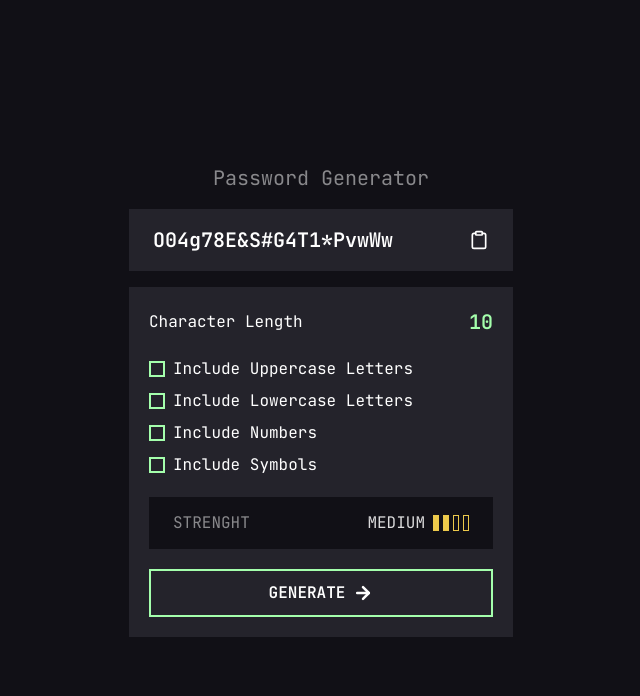
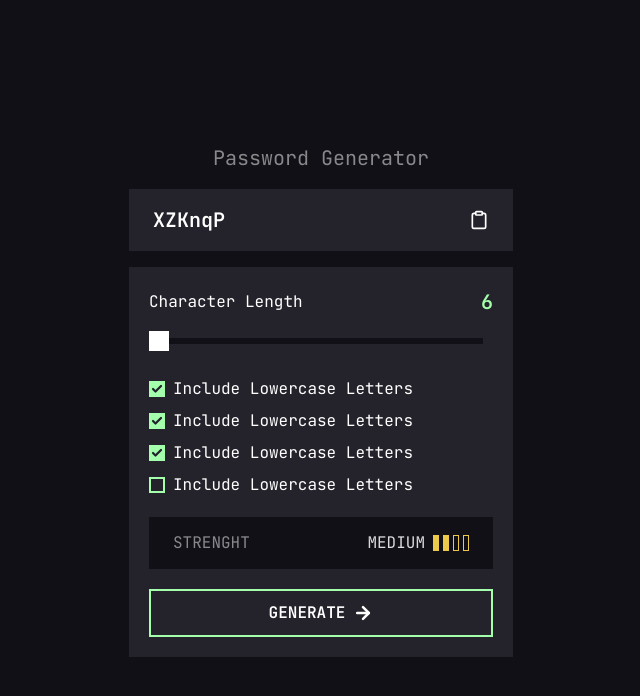
Before and after one commit to Eriickson/password-generator-app, a Next.js app: page / in a window 1280 px wide. Shown: the top 696 px of the page, without its empty margins (319-959 px from the left). Built offline with nearby package versions, Linux system fonts and the light colour scheme.

Commit message:
Adding RequirementsFormCheckbox

```diff
--- a/package.json
+++ b/package.json
@@ -19,9 +19,11 @@
     "eslint-config-next": "13.4.2",
     "framer-motion": "^10.12.12",
     "next": "13.4.2",
+    "rc-slider": "^10.1.1",
     "react": "18.2.0",
     "react-dom": "18.2.0",
     "react-feather": "^2.0.10",
+    "react-range": "^1.8.14",
     "typescript": "5.0.4"
   }
 }
--- /dev/null
+++ b/src/@types/RequirementsFormValues.d.ts
@@ -0,0 +1,5 @@
+declare module "@password-generator" {
+  type RequirementsFormKeys = "includeLowercase" | "includeUppercase" | "includeNumbers" | "includeSymbols";
+
+  type RequirementsFormValues = Record<RequirementsFormKeys, boolean>;
+}
--- a/src/components/customCheckbox/index.tsx
+++ b/src/components/customCheckbox/index.tsx
@@ -2,16 +2,30 @@ import { Box, Center, Checkbox, HStack, Text } from "@chakra-ui/react";
 import React, { FC, useState } from "react";
 import { Check } from "react-feather";
 
-interface CustomCheckboxProps {
+export interface CustomCheckboxProps {
   label: string;
+  onChange: (value: boolean) => void;
+  defaultValue?: boolean;
+  isDisabled?: boolean;
 }
 
-export const CustomCheckbox: FC<CustomCheckboxProps> = ({ label }) => {
-  const [isChecked, setIsChecked] = useState(false);
+export const CustomCheckbox: FC<CustomCheckboxProps> = ({ isDisabled, defaultValue = false, label, onChange }) => {
+  const [isChecked, setIsChecked] = useState(defaultValue);
 
   return (
-    <HStack cursor="pointer" w="max-content" onClick={() => setIsChecked((prev) => !prev)}>
+    <HStack
+      cursor="pointer"
+      w="max-content"
+      onClick={() => {
+        const newValue = !isChecked;
+        if (!isDisabled) {
+          onChange(newValue);
+          setIsChecked(newValue);
+        }
+      }}
+    >
       <Center
+        opacity={isDisabled ? 0.5 : 1}
         bgColor={isChecked ? "brightgreen.500" : "transparent"}
         borderWidth="2px"
         borderColor="brightgreen.500"
--- a/src/components/requirementsForm/index.tsx
+++ b/src/components/requirementsForm/index.tsx
@@ -1,16 +1,61 @@
-import { Box, Stack } from "@chakra-ui/react";
-import React from "react";
-import { CustomCheckbox } from "../customCheckbox";
+import React, { FC } from "react";
 
-export const RequirementsForm = () => {
+import { Stack } from "@chakra-ui/react";
+
+import { RequirementsFormKeys, RequirementsFormValues } from "@password-generator";
+
+import { CustomCheckbox, CustomCheckboxProps } from "../customCheckbox";
+
+interface RequirementsFormProps {
+  requirementsForm: RequirementsFormValues;
+  onChange: (value: Partial<RequirementsFormValues>) => void;
+}
+
+export const RequirementsForm: FC<RequirementsFormProps> = ({ requirementsForm, onChange }) => {
   return (
-    <Box>
-      <Stack>
-        <CustomCheckbox label="Include Uppercase Letters" />
-        <CustomCheckbox label="Include Lowercase Letters" />
-        <CustomCheckbox label="Include Numbers" />
-        <CustomCheckbox label="Include Symbols" />
-      </Stack>
-    </Box>
+    <Stack>
+      <RequirementsFormCheckbox
+        onChange={onChange}
+        requirementsForm={requirementsForm}
+        requirementsFormKey="includeLowercase"
+      />
+      <RequirementsFormCheckbox
+        onChange={onChange}
+        requirementsForm={requirementsForm}
+        requirementsFormKey="includeUppercase"
+      />
+      <RequirementsFormCheckbox
+        onChange={onChange}
+        requirementsForm={requirementsForm}
+        requirementsFormKey="includeNumbers"
+      />
+      <RequirementsFormCheckbox
+        onChange={onChange}
+        requirementsForm={requirementsForm}
+        requirementsFormKey="includeSymbols"
+      />
+    </Stack>
   );
 };
+
+interface RequirementsFormCheckboxProps extends RequirementsFormProps {
+  requirementsFormKey: RequirementsFormKeys;
+  requirementsForm: RequirementsFormValues;
+}
+
+const RequirementsFormCheckbox: FC<RequirementsFormCheckboxProps> = ({
+  requirementsForm,
+  requirementsFormKey,
+  ...props
+}) => {
+  return (
+    <CustomCheckbox
+      defaultValue={requirementsForm[requirementsFormKey]}
+      label="Include Lowercase Letters"
+      onChange={(value) => props.onChange({ [requirementsFormKey]: value })}
+      isDisabled={
+        Object.values(requirementsForm).filter((value) => value).length === 1 && requirementsForm[requirementsFormKey]
+      }
+    />
+  );
+};
--- a/src/components/showGeneratedPassword/index.tsx
+++ b/src/components/showGeneratedPassword/index.tsx
@@ -1,13 +1,17 @@
 import { Box, Flex, Text } from "@chakra-ui/react";
-import React from "react";
+import React, { FC } from "react";
 import { CopyButton } from "../copyButton";
 
-export const ShowGeneratedPassword = () => {
+interface ShowGeneratedPasswordProps {
+  passwordGenerated: string;
+}
+
+export const ShowGeneratedPassword: FC<ShowGeneratedPasswordProps> = ({ passwordGenerated }) => {
   return (
     <Box mb="4" bgColor="backgroundcard.500" px="6" py="4">
       <Flex alignItems="center" justifyContent="space-between">
         <Text fontWeight="semibold" fontSize="xl">
-          O04g78E&S#G4T1*PvwWw
+          {passwordGenerated}
         </Text>
         <CopyButton />
       </Flex>
--- /dev/null
+++ b/src/components/slider/index.tsx
@@ -0,0 +1,54 @@
+import { colors } from "@/theme/colors";
+import { Box, Center } from "@chakra-ui/react";
+import React, { FC, useState } from "react";
+import { Range, getTrackBackground } from "react-range";
+
+interface SliderProps {
+  onChange: (value: number) => void;
+}
+
+export const Slider: FC<SliderProps> = ({ onChange }) => {
+  const [limits] = useState({ min: 6, max: 24 });
+  const [value, setValue] = useState([6]);
+
+  return (
+    <Center h="8" px="2.5">
+      <Range
+        values={value}
+        step={1}
+        min={limits.min}
+        max={limits.max}
+        onChange={(value) => {
+          setValue(value);
+          onChange(value[0]);
+        }}
+        renderTrack={({ props, children }) => (
+          <Box
+            onMouseDown={props.onMouseDown}
+            onTouchStart={props.onTouchStart}
+            style={{ ...props.style }}
+            height="1.5"
+            w="100%"
+          >
+            <Box
+              ref={props.ref}
+              h="1.5"
+              w="100%"
+              style={{
+                background: getTrackBackground({
+                  values: value,
+                  colors: [colors.brightgreen[500], colors.background[500]],
+                  ...limits,
+                }),
+                alignSelf: "center",
+              }}
+            >
+              {children}
+            </Box>
+          </Box>
+        )}
+        renderThumb={({ props }) => <Box outline="none" h="5" w="5" bgColor="white" {...props} />}
+      />
+    </Center>
+  );
+};
--- a/src/components/sliderLenght/index.tsx
+++ b/src/components/sliderLenght/index.tsx
@@ -1,13 +1,17 @@
 import { Box, Flex, Text } from "@chakra-ui/react";
-import React from "react";
+import React, { FC } from "react";
 
-export const SliderLenght = () => {
+interface SliderLenghtProps {
+  passwordLength: number;
+}
+
+export const SliderLenght: FC<SliderLenghtProps> = ({ passwordLength }) => {
   return (
     <Box>
       <Flex alignItems="center" justifyContent="space-between">
         <Text>Character Length</Text>
         <Text color="brightgreen.500" fontWeight="semibold" fontSize="xl">
-          10
+          {passwordLength}
         </Text>
       </Flex>
     </Box>
--- a/src/pages/index.tsx
+++ b/src/pages/index.tsx
@@ -1,36 +1,3 @@
-import { IconCopy } from "@/assets/icons/IconCopy";
-import { CopyButton } from "@/components/copyButton";
-import { CustomCheckbox } from "@/components/customCheckbox";
-import { GenerateButton } from "@/components/generateButton";
-import { RequirementsForm } from "@/components/requirementsForm";
-import { ShowGeneratedPassword } from "@/components/showGeneratedPassword";
-import { SliderLenght } from "@/components/sliderLenght";
-import { StrengthMeter } from "@/components/strengthMeter";
-import { Box, Center, Checkbox, Flex, HStack, Stack, Text } from "@chakra-ui/react";
-import React from "react";
-import { Copy } from "react-feather";
+import { HomeTemplate } from "@/templates/home";
 
-const HomePage = () => {
-  return (
-    <Box color="white" h="100vh" bgColor="background.500">
-      <Center h="full">
-        <Box minW="sm">
-          <Text opacity={0.5} fontSize="xl" mb="4" textAlign="center">
-            Password Generator
-          </Text>
-          <ShowGeneratedPassword />
-          <Box bgColor="backgroundcard.500" px="5" py="5">
-            <Stack spacing={5}>
-              <SliderLenght />
-              <RequirementsForm />
-              <StrengthMeter />
-              <GenerateButton onClick={() => {}} />
-            </Stack>
-          </Box>
-        </Box>
-      </Center>
-    </Box>
-  );
-};
-
-export default HomePage;
+export default HomeTemplate;
--- /dev/null
+++ b/src/templates/home/index.tsx
@@ -0,0 +1,62 @@
+import React, { useCallback, useEffect, useState } from "react";
+
+import { Box, Center, Stack, Text } from "@chakra-ui/react";
+
+import { GenerateButton } from "@/components/generateButton";
+import { RequirementsForm } from "@/components/requirementsForm";
+import { ShowGeneratedPassword } from "@/components/showGeneratedPassword";
+import { Slider } from "@/components/slider";
+import { SliderLenght } from "@/components/sliderLenght";
+import { StrengthMeter } from "@/components/strengthMeter";
+import { RequirementsFormValues } from "@password-generator";
+import { generateRandomString } from "@/utils/generateRandomString";
+
+export const HomeTemplate = () => {
+  const [passwordGenerated, setpasswordGenerated] = useState("");
+  const [passwordLength, setPasswordLength] = useState(6);
+  const [requirementsForm, setRequirementsForm] = useState<RequirementsFormValues>({
+    includeLowercase: true,
+    includeNumbers: true,
+    includeSymbols: false,
+    includeUppercase: true,
+  });
+
+  const generatePassword = useCallback(() => {
+    const passwordGenerated = generateRandomString({
+      ...requirementsForm,
+      length: passwordLength,
+    });
+    setpasswordGenerated(passwordGenerated);
+  }, [passwordLength, requirementsForm]);
+
+  useEffect(() => {
+    generatePassword();
+  }, [generatePassword]);
+
+  return (
+    <Box color="white" h="100vh" bgColor="background.500">
+      <Center h="full">
+        <Box minW="sm">
+          <Text opacity={0.5} fontSize="xl" mb="4" textAlign="center">
+            Password Generator
+          </Text>
+          <ShowGeneratedPassword passwordGenerated={passwordGenerated} />
+          <Box bgColor="backgroundcard.500" px="5" py="5">
+            <Stack spacing={5}>
+              <Stack>
+                <SliderLenght passwordLength={passwordLength} />
+                <Slider onChange={setPasswordLength} />
+              </Stack>
+              <RequirementsForm
+                requirementsForm={requirementsForm}
+                onChange={(value) => setRequirementsForm((prev) => ({ ...prev, ...value }))}
+              />
+              <StrengthMeter />
+              <GenerateButton onClick={generatePassword} />
+            </Stack>
+          </Box>
+        </Box>
+      </Center>
+    </Box>
+  );
+};
--- a/src/utils/generateRandomString.tsx
+++ b/src/utils/generateRandomString.tsx
@@ -1,10 +1,4 @@
-type GenerateRandomStringType = {
-  length: number;
-  includeLowercase: boolean;
-  includeUppercase: boolean;
-  includeNumbers: boolean;
-  includeSymbols: boolean;
-};
+import { RequirementsFormValues } from "@password-generator";
 
 export function generateRandomString({
   includeLowercase,
@@ -12,7 +6,7 @@ export function generateRandomString({
   includeSymbols,
   includeUppercase,
   length,
-}: GenerateRandomStringType) {
+}: RequirementsFormValues & { length: number }) {
   const lowercaseChars = "abcdefghijklmnopqrstuvwxyz";
   const uppercaseChars = "ABCDEFGHIJKLMNOPQRSTUVWXYZ";
   const numberChars = "0123456789";
```
Also changed, not shown: 2 other files (tests, documents, lock files or other folders).
